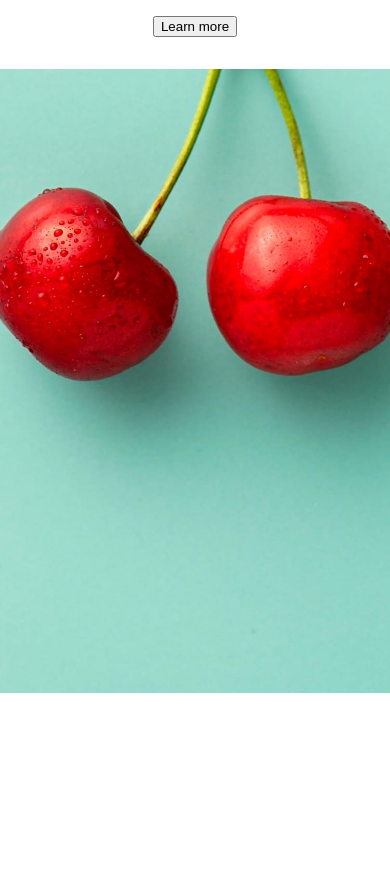
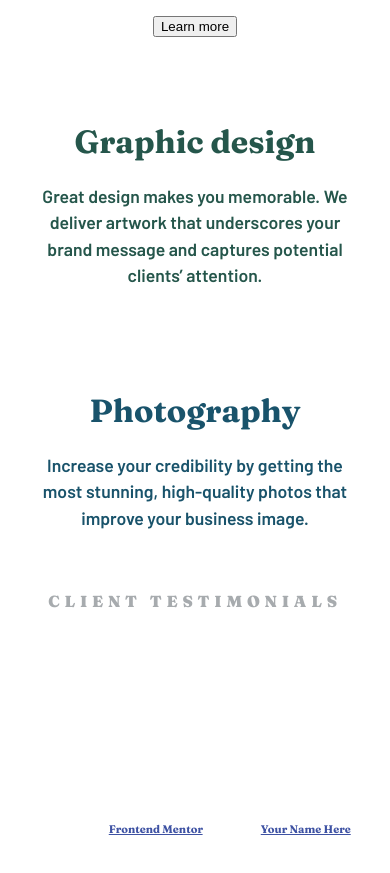
Before and after one commit to yuliia-p/Sunnyside-agency-landing-page, a website: page index.html in a window 390 px wide. Shown: the part 1821-2694 px from the top of the page. After the commit the page ends 2657 px from the top, so only its background shows below. Drawn offline with Linux system fonts and the light colour scheme.

Commit message:
working on mobile-1

```diff
--- a/index.html
+++ b/index.html
@@ -86,13 +86,38 @@
         </div>
       </div>
     </div>
-    <div class="row row-4">
-      <div class="column-half-desktop column-full-mobile">
-        <img class="mobile" style="width: 100%;" src="./images/mobile/image-graphic-design.jpg" alt="cherry-img">
+    <div class="row row-4 row-4-mobile">
+      <div class="column-half-desktop column-full-mobile margin-b-mobile">
+        <img class="desktop" style="width: 100%;" src="./images/mobile/image-graphic-design.jpg" alt="cherry-img">
       </div>
-      <div class="column-half-desktop column-full-mobile"></div>
+      <div class="column-half-desktop column-full-mobile margin-top-mobile">
+        <div style="color:hsl(167, 40%, 24%)" class="text-holder">
+          <h1>Graphic design</h1>
+          <p style="color:hsl(167, 40%, 24%)">Great design makes you memorable. We deliver artwork that underscores your brand message and captures potential
+            clients’
+            attention.</p>
+        </div>
+      </div>
     </div>
-    <div class="row">
+    <div class="row row-5 row-5-mobile">
+      <div class="column-half-desktop column-full-mobile margin-b-mobile">
+        <img class="desktop" style="width: 100%;" src="./images/mobile/" alt="cherry-img">
+      </div>
+      <div class="column-half-desktop column-full-mobile margin-top-mobile">
+        <div style="color:hsl(198, 62%, 26%)" class="text-holder">
+          <h1>Photography</h1>
+          <p style="color:hsl(198, 62%, 26%)">Increase your credibility by getting the most stunning, high-quality photos that improve your business image.</p>
+        </div>
+      </div>
+    </div>
+    <div class="row row-6">
+      <div class="column-full-desktop column-full-mobile">
+        <h1 class="h1-row-6" style="color: hsl(210, 4%, 67%);
+        font-size: 1rem;
+        text-transform: uppercase;
+        letter-spacing: 0.3rem;
+        font-weight: 900;">Client testimonials</h1>
+      </div>
       <div class="column-third-desktop column-full-mobile"></div>
       <div class="column-third-desktop column-full-mobile"></div>
       <div class="column-third-desktop column-full-mobile"></div>
@@ -109,24 +134,7 @@
   </div>
 
 
-  We are creatives
 
-
-
-
-
-
-
-
-  Learn more
-
-  Graphic design
-  Great design makes you memorable. We deliver artwork that underscores your brand message and captures potential clients’ attention.
-
-  Photography
-  Increase your credibility by getting the most stunning, high-quality photos that improve your business image.
-
-  Client testimonials
 
   We put our trust in Sunnyside and they delivered, making sure our needs were met and deadlines were always hit.
   Emily R.
```
